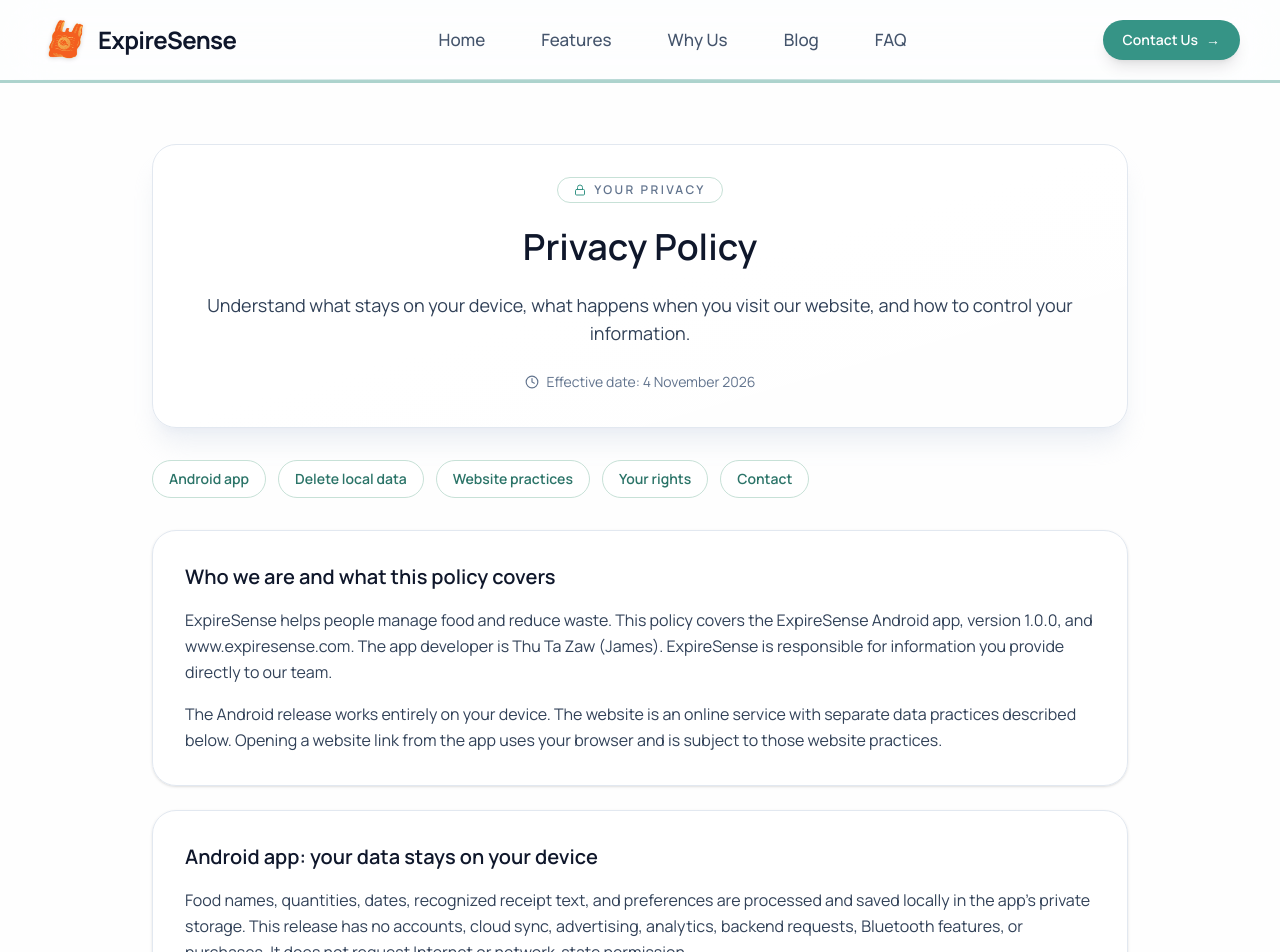
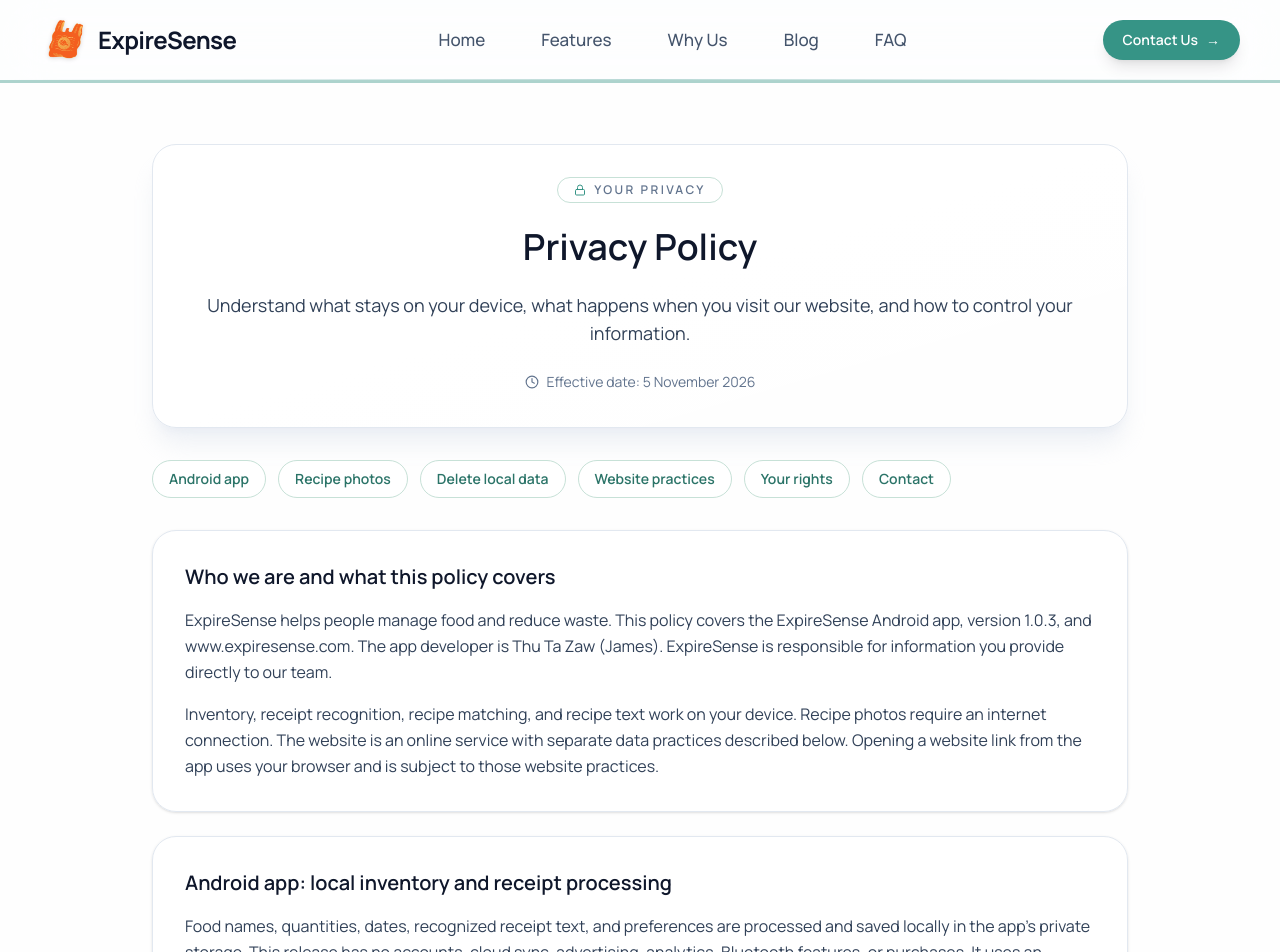
Before and after one commit to itzThuta/ES-web-test, a React (Vite) app: page /privacypolicy in a window 1280 px wide. Shown: the top 952 px of the page. Built offline with nearby package versions, Linux system fonts and the light colour scheme.

Commit message:
Update privacy policy for 1.0.3 remote recipe photos

```diff
--- a/src/pages/Privacy.jsx
+++ b/src/pages/Privacy.jsx
@@ -3,12 +3,16 @@ import { FiLock, FiClock } from "react-icons/fi";
 
 const sections = [
   ["scope", "Who we are and what this policy covers", [
-    "ExpireSense helps people manage food and reduce waste. This policy covers the ExpireSense Android app, version 1.0.0, and www.expiresense.com. The app developer is Thu Ta Zaw (James). ExpireSense is responsible for information you provide directly to our team.",
-    "The Android release works entirely on your device. The website is an online service with separate data practices described below. Opening a website link from the app uses your browser and is subject to those website practices."
+    "ExpireSense helps people manage food and reduce waste. This policy covers the ExpireSense Android app, version 1.0.3, and www.expiresense.com. The app developer is Thu Ta Zaw (James). ExpireSense is responsible for information you provide directly to our team.",
+    "Inventory, receipt recognition, recipe matching, and recipe text work on your device. Recipe photos require an internet connection. The website is an online service with separate data practices described below. Opening a website link from the app uses your browser and is subject to those website practices."
   ]],
-  ["android", "Android app: your data stays on your device", [
-    "Food names, quantities, dates, recognized receipt text, and preferences are processed and saved locally in the app’s private storage. This release has no accounts, cloud sync, advertising, analytics, backend requests, Bluetooth features, or purchases. It does not request Internet or network-state permission.",
+  ["android", "Android app: local inventory and receipt processing", [
+    "Food names, quantities, dates, recognized receipt text, and preferences are processed and saved locally in the app’s private storage. This release has no accounts, cloud sync, advertising, analytics, Bluetooth features, or purchases. It uses an internet connection to load recipe photos.",
     "ExpireSense does not receive, collect on its servers, sell, or share your app inventory or receipt content. Bundled Google ML Kit recognizes receipt text on-device; receipt photos and recognized text are not uploaded for recognition."
+  ]],
+  ["recipe-photos", "Recipe photos and partial offline operation", [
+    "Recipe matching and recipe text work on-device. When you view recipe photos, the app loads them over HTTPS from thumb.wikimedia.org and upload.wikimedia.org. These image servers receive your IP address, connection information, and the requested image URL. Your inventory, receipt images, and recognized text are not sent with these requests.",
+    "The app does not save recipe photographs to disk. Decoded images may remain temporarily in memory, and browsers may manage their own network cache. Without an internet connection, recipe text remains readable, but photos may be unavailable. Wikimedia’s privacy policy explains its handling of image requests; a link is included in the provider notices below."
   ]],
   ["permissions", "Camera, photos, and optional reminders", [
     "When you choose to scan a receipt, the app uses the camera or Android system image picker. You control camera permission and which image you select. Temporary image copies may remain in the app cache. Original gallery images remain under your control.",
@@ -33,17 +37,17 @@ const sections = [
   ]],
   ["rights", "Security, sharing, and privacy requests", [
     "The app uses Android’s private app storage; protect access to your device. The website uses HTTPS. No device or online service can provide an absolute security guarantee.",
-    "Website information is processed by the service providers described above to deliver the site and respond to you. Providers may process information outside your country. Information may also need to be disclosed where required by law. The offline Android app does not transfer your local data internationally.",
+    "Website information is processed by the service providers described above to deliver the site and respond to you. Providers may process information outside your country. Information may also need to be disclosed where required by law. The Android app does not upload inventory, receipts, or recognized text. Wikimedia image requests disclose connection information to image hosts, which may process it outside your country.",
     "Depending on applicable law, you may request access, correction, deletion, restriction, or portability of information we hold, object to processing, or withdraw consent where processing relies on consent. Contact contact@expiresense.com; we may need to verify your request. You may also contact your local data protection authority. We cannot access your device’s inventory, so use the app’s deletion controls for that data."
   ]],
   ["children", "Children’s privacy", [
-    "The offline app does not transmit children’s personal information to us. If you believe a child has submitted personal information through our website or support channels, contact us so we can review and address it."
+    "The app does not send inventory or receipt content to us. Recipe image requests disclose technical information to Wikimedia as described above. If you believe a child has submitted personal information through our website or support channels, contact us so we can review and address it."
   ]],
   ["food", "Food and recipe guidance", [
     "Expiry suggestions are estimates, not food-safety guarantees. Follow printed use-by dates and storage instructions. Do not use recipe suggestions as a reason to eat food past its use-by date. Recipe dietary labels describe listed ingredients; they do not certify products, guarantee allergy safety, or prevent cross-contact."
   ]],
   ["changes", "Changes to this policy", [
-    "We will update this page and its effective date when our practices change. New features such as accounts or cloud services would require updated disclosures; they are not part of Android version 1.0.0."
+    "We will update this page and its effective date when our practices change. New features such as accounts or cloud sync would require updated disclosures; they are not part of Android version 1.0.3."
   ]],
 ];
 
@@ -55,10 +59,10 @@ export default function Privacy() {
           <p className="inline-flex items-center gap-2 rounded-full border border-brand-200 bg-white px-4 py-1 text-xs font-semibold uppercase tracking-[0.2em] text-slate-500"><FiLock className="text-[var(--brand-600)]" /> Your privacy</p>
           <h1 className="text-3xl font-semibold text-slate-900 sm:text-4xl">Privacy Policy</h1>
           <p className="text-base text-slate-700 sm:text-lg">Understand what stays on your device, what happens when you visit our website, and how to control your information.</p>
-          <p className="inline-flex items-center gap-2 text-sm text-slate-500"><FiClock /> Effective date: 4 November 2026</p>
+          <p className="inline-flex items-center gap-2 text-sm text-slate-500"><FiClock /> Effective date: 5 November 2026</p>
         </header>
         <nav aria-label="Privacy policy sections" className="my-8 flex flex-wrap gap-3 text-sm">
-          {[["android", "Android app"], ["deletion", "Delete local data"], ["website", "Website practices"], ["rights", "Your rights"], ["privacy-contact", "Contact"]].map(([id, title]) => <a key={id} href={`#${id}`} className="rounded-full border border-brand-200 bg-white px-4 py-2 font-semibold text-[var(--brand-700)] hover:bg-brand-50">{title}</a>)}
+          {[["android", "Android app"], ["recipe-photos", "Recipe photos"], ["deletion", "Delete local data"], ["website", "Website practices"], ["rights", "Your rights"], ["privacy-contact", "Contact"]].map(([id, title]) => <a key={id} href={`#${id}`} className="rounded-full border border-brand-200 bg-white px-4 py-2 font-semibold text-[var(--brand-700)] hover:bg-brand-50">{title}</a>)}
         </nav>
         <div className="space-y-6">
           {sections.map(([id, title, paragraphs]) => <section key={id} id={id} className="scroll-mt-28 rounded-3xl border border-slate-200 bg-white/90 p-6 shadow-sm sm:p-8">
@@ -68,7 +72,7 @@ export default function Privacy() {
           <section id="privacy-contact" className="scroll-mt-28 rounded-3xl border border-brand-200 bg-brand-50/60 p-6 sm:p-8">
             <h2 className="text-xl font-semibold text-slate-900">Contact ExpireSense</h2>
             <p className="mt-4 text-base leading-relaxed text-slate-700">For privacy questions or requests, email <a className="break-words font-semibold text-[var(--brand-700)] underline" href="mailto:contact@expiresense.com">contact@expiresense.com</a> or use our <Link to="/contact" className="font-semibold text-[var(--brand-700)] underline">contact page</Link>. Company: ExpireSense. Developer: Thu Ta Zaw (James).</p>
-            <p className="mt-4 text-sm text-slate-600">Provider notices: <a href="https://vercel.com/legal/privacy-policy" className="underline">Vercel</a> · <a href="https://www.cloudflare.com/privacypolicy/" className="underline">Cloudflare</a> · <a href="https://web3forms.com/privacy" className="underline">Web3Forms</a> · <a href="https://policies.google.com/privacy" className="underline">Google / YouTube</a> · <a href="https://unsplash.com/privacy" className="underline">Unsplash</a>.</p>
+            <p className="mt-4 text-sm text-slate-600">Provider notices: <a href="https://vercel.com/legal/privacy-policy" className="underline">Vercel</a> · <a href="https://www.cloudflare.com/privacypolicy/" className="underline">Cloudflare</a> · <a href="https://web3forms.com/privacy" className="underline">Web3Forms</a> · <a href="https://policies.google.com/privacy" className="underline">Google / YouTube</a> · <a href="https://unsplash.com/privacy" className="underline">Unsplash</a> · <a href="https://foundation.wikimedia.org/wiki/Policy:Privacy_policy" className="underline">Wikimedia</a>.</p>
           </section>
         </div>
       </div>
```
